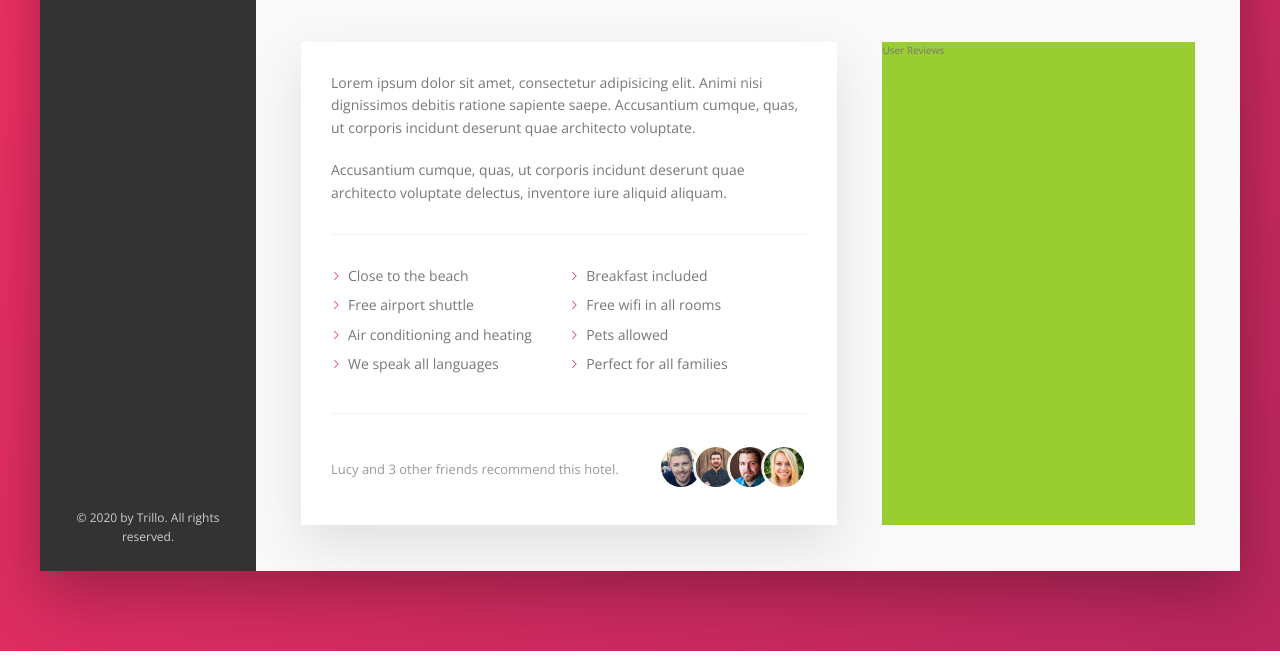
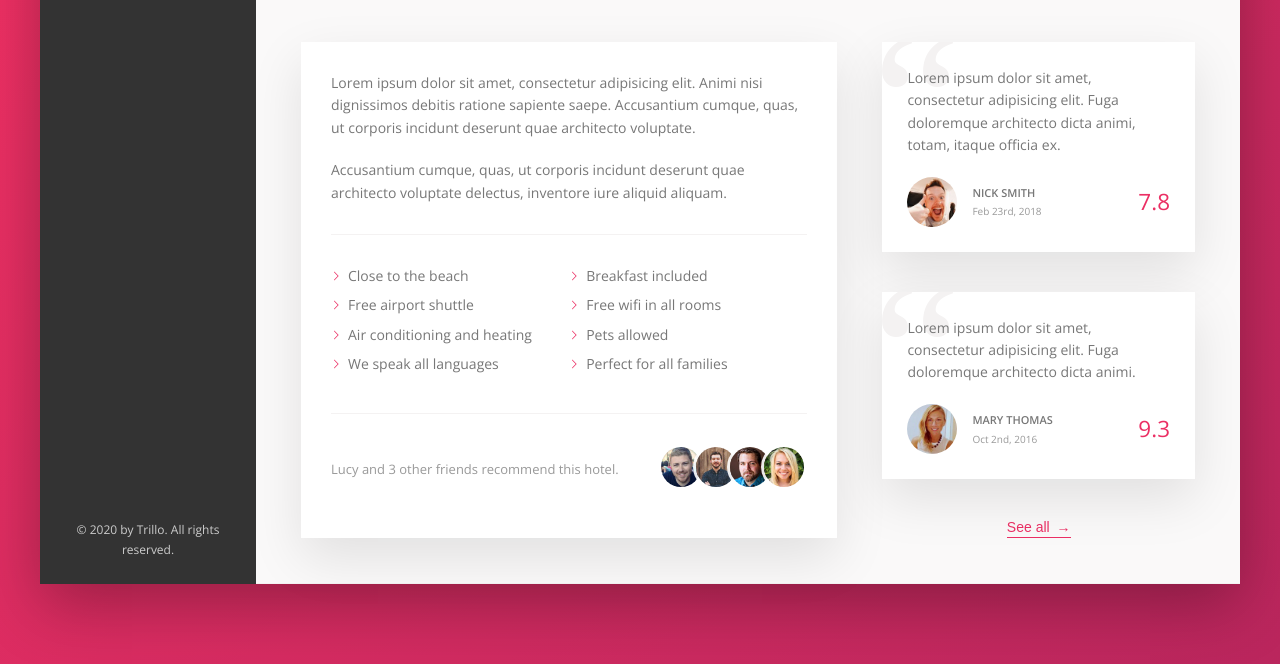
Before and after one commit to jonnywillrees/Trillo, a website: page index.html in a window 1280 px wide. Shown: the part 617-1281 px from the top of the page. Drawn offline with nearby package versions, Linux system fonts and the light colour scheme.

Commit message:
Add the user reviews section and rename the 'heading' component in the 'hotel-overview.scss' file to 'overview'

```diff
--- a/index.html
+++ b/index.html
@@ -12,6 +12,7 @@
   </head>
   <body>
     <div class="container">
+      <!-- HEADER -->
       <header class="header">
         <div class="logo">
           <img src="img/logo.png" alt="Trillo logo" class="logo__img" />
@@ -41,7 +42,9 @@
           </div>
         </nav>
       </header>
+      <!-- CONTENT -->
       <div class="content">
+        <!-- SIDEBAR -->
         <nav class="sidebar">
           <ul class="sidebar__list">
             <li class="sidebar__item sidebar__item--active">
@@ -71,7 +74,9 @@
           </ul>
           <div class="legal">&copy; 2020 by Trillo. All rights reserved.</div>
         </nav>
+        <!-- HOTEL VIEWPORT -->
         <main class="hotel-viewport">
+          <!-- GALLERY -->
           <div class="gallery">
             <figure class="gallery__item">
               <img src="img/hotel-1.jpg" alt="Photo of hotel 1" class="gallery__photo" />
@@ -83,30 +88,34 @@
               <img src="img/hotel-3.jpg" alt="Photo of hotel 3" class="gallery__photo" />
             </figure>
           </div>
+          <!-- HOTEL VIEWPORT HEADING -->
+          <div class="overview">
+            <h1 class="overview__title">Hotel Las Palmas</h1>
 
-          <div class="heading">
-            <h1 class="heading__title">Hotel Las Palmas</h1>
-
-            <div class="heading__stars">
-              <svg class="heading__icon-star"><use xlink:href="img/sprite.svg#icon-star"></use></svg>
-              <svg class="heading__icon-star"><use xlink:href="img/sprite.svg#icon-star"></use></svg>
-              <svg class="heading__icon-star"><use xlink:href="img/sprite.svg#icon-star"></use></svg>
-              <svg class="heading__icon-star"><use xlink:href="img/sprite.svg#icon-star"></use></svg>
-              <svg class="heading__icon-star"><use xlink:href="img/sprite.svg#icon-star"></use></svg>
+            <div class="overview__stars">
+              <svg class="overview__icon-star"><use xlink:href="img/sprite.svg#icon-star"></use></svg>
+              <svg class="overview__icon-star"><use xlink:href="img/sprite.svg#icon-star"></use></svg>
+              <svg class="overview__icon-star"><use xlink:href="img/sprite.svg#icon-star"></use></svg>
+              <svg class="overview__icon-star"><use xlink:href="img/sprite.svg#icon-star"></use></svg>
+              <svg class="overview__icon-star"><use xlink:href="img/sprite.svg#icon-star"></use></svg>
             </div>
 
-            <div class="heading__location">
-              <svg class="heading__icon-location"><use xlink:href="img/sprite.svg#icon-location-pin"></use></svg>
+            <div class="overview__location">
+              <svg class="overview__icon-location"><use xlink:href="img/sprite.svg#icon-location-pin"></use></svg>
               <button class="btn-inline">Albufeira, Portugal</button>
             </div>
 
-            <div class="heading__rating">
-              <div class="heading__rating-score">8.6</div>
-              <div class="heading__rating-votes">429 votes</div>
+            <div class="overview__rating">
+              <div class="overview__rating-score">8.6</div>
+              <div class="overview__rating-votes">429 votes</div>
             </div>
           </div>
-
+          <!--
+            DETAIL which contains HOTEL VIEWPORT - DESCRIPTION on the left
+            and USER REVIEWS on the right
+          -->
           <div class="detail">
+            <!-- DESCRIPTION -->
             <div class="description">
               <p class="paragraph">
                 Lorem ipsum dolor sit amet, consectetur adipisicing elit. Animi nisi dignissimos debitis ratione
@@ -136,7 +145,39 @@
                 </div>
               </div>
             </div>
-            <div class="user-reviews">User Reviews</div>
+            <!-- USER REVIEWS -->
+            <div class="user-reviews">
+              <figure class="review">
+                <blockquote class="review__paragraph">
+                  Lorem ipsum dolor sit amet, consectetur adipisicing elit. Fuga doloremque architecto dicta animi,
+                  totam, itaque officia ex.
+                </blockquote>
+                <figcaption class="review__user">
+                  <img src="img/user-1.jpg" alt="User photo" class="review__user-photo" />
+                  <div class="review__user-box">
+                    <p class="review__user-name">Nick Smith</p>
+                    <p class="review__user-date">Feb 23rd, 2018</p>
+                  </div>
+                  <div class="review__user-rating">7.8</div>
+                </figcaption>
+              </figure>
+
+              <figure class="review">
+                <blockquote class="review__paragraph">
+                  Lorem ipsum dolor sit amet, consectetur adipisicing elit. Fuga doloremque architecto dicta animi.
+                </blockquote>
+                <figcaption class="review__user">
+                  <img src="img/user-2.jpg" alt="User photo" class="review__user-photo" />
+                  <div class="review__user-box">
+                    <p class="review__user-name">Mary Thomas</p>
+                    <p class="review__user-date">Oct 2nd, 2016</p>
+                  </div>
+                  <div class="review__user-rating">9.3</div>
+                </figcaption>
+              </figure>
+
+              <button class="btn-inline">See all <span>&rarr;</span></button>
+            </div>
           </div>
         </main>
       </div>
--- a/sass/components/_buttons.scss
+++ b/sass/components/_buttons.scss
@@ -8,8 +8,17 @@
   cursor: pointer;
   transition: all 0.2s;
 
+  & span {
+    margin-left: 3px;
+    transition: margin-left 0.2s;
+  }
+
   &:hover {
     color: var(--color-grey-dark-1);
+
+    span {
+      margin-left: 8px;
+    }
   }
 
   &:focus {
--- a/sass/components/_hotel-overview.scss
+++ b/sass/components/_hotel-overview.scss
@@ -7,11 +7,7 @@
   }
 }
 
-.heading {
-  display: flex;
-  align-items: center;
-  border-bottom: var(--line);
-
+.overview {
   &__title {
     text-transform: uppercase;
     font-weight: 300;
--- a/sass/components/_sidebar.scss
+++ b/sass/components/_sidebar.scss
@@ -1,10 +1,4 @@
 .sidebar {
-  background-color: var(--color-grey-dark-1);
-  flex: 0 0 18%;
-  display: flex;
-  flex-direction: column;
-  justify-content: space-between;
-
   &__list {
     list-style: none;
     font-size: 1.4rem;
--- a/sass/components/_user-review.scss
+++ b/sass/components/_user-review.scss
@@ -0,0 +1,60 @@
+.review {
+  background-color: #fff;
+  box-shadow: var(--shadow-light);
+  margin-bottom: 4rem;
+  padding: 2.5rem;
+  position: relative;
+  overflow: hidden;
+
+  &__paragraph {
+    margin-bottom: 2rem;
+    position: relative;
+    z-index: 5;
+  }
+
+  &__user {
+    display: flex;
+    align-items: center;
+
+    &-photo {
+      width: 5rem;
+      height: 5rem;
+      border-radius: 50%;
+      margin-right: 1.5rem;
+    }
+
+    &-box {
+      margin-right: auto;
+    }
+
+    &-name {
+      text-transform: uppercase;
+      font-size: 1.1rem;
+      font-weight: 600;
+      margin-bottom: 0.2rem;
+    }
+
+    &-date {
+      font-size: 1rem;
+      color: var(--color-grey-dark-3);
+    }
+
+    &-rating {
+      color: var(--color-primary);
+      font-size: 2.25rem;
+      font-weight: 300;
+    }
+  }
+
+  &::before {
+    content: "\201C";
+    font-size: 20rem;
+    color: var(--color-grey-light-2);
+    position: absolute;
+    top: -4rem;
+    left: -1rem;
+    font-family: serif;
+    line-height: 1;
+    z-index: 1;
+  }
+}
--- a/sass/layout/_general.scss
+++ b/sass/layout/_general.scss
@@ -19,12 +19,27 @@
   display: flex;
 }
 
+.sidebar {
+  background-color: var(--color-grey-dark-1);
+  flex: 0 0 18%;
+  display: flex;
+  flex-direction: column;
+  justify-content: space-between;
+}
+
 .hotel-viewport {
   background-color: #fff;
   flex: 1;
 }
 
+.overview {
+  display: flex;
+  align-items: center;
+  border-bottom: var(--line);
+}
+
 .detail {
+  font-size: 1.4rem;
   display: flex;
   padding: 4.5rem;
   background-color: var(--color-grey-light-1);
@@ -32,7 +47,6 @@
 }
 
 .description {
-  font-size: 1.4rem;
   background-color: #fff;
   box-shadow: var(--shadow-light);
   padding: 3rem;
@@ -41,6 +55,7 @@
 }
 
 .user-reviews {
-  background-color: yellowgreen;
-  flex: 1;
+  display: flex;
+  flex-direction: column;
+  align-items: center;
 }
```
Also changed, not shown: css/style.css.
